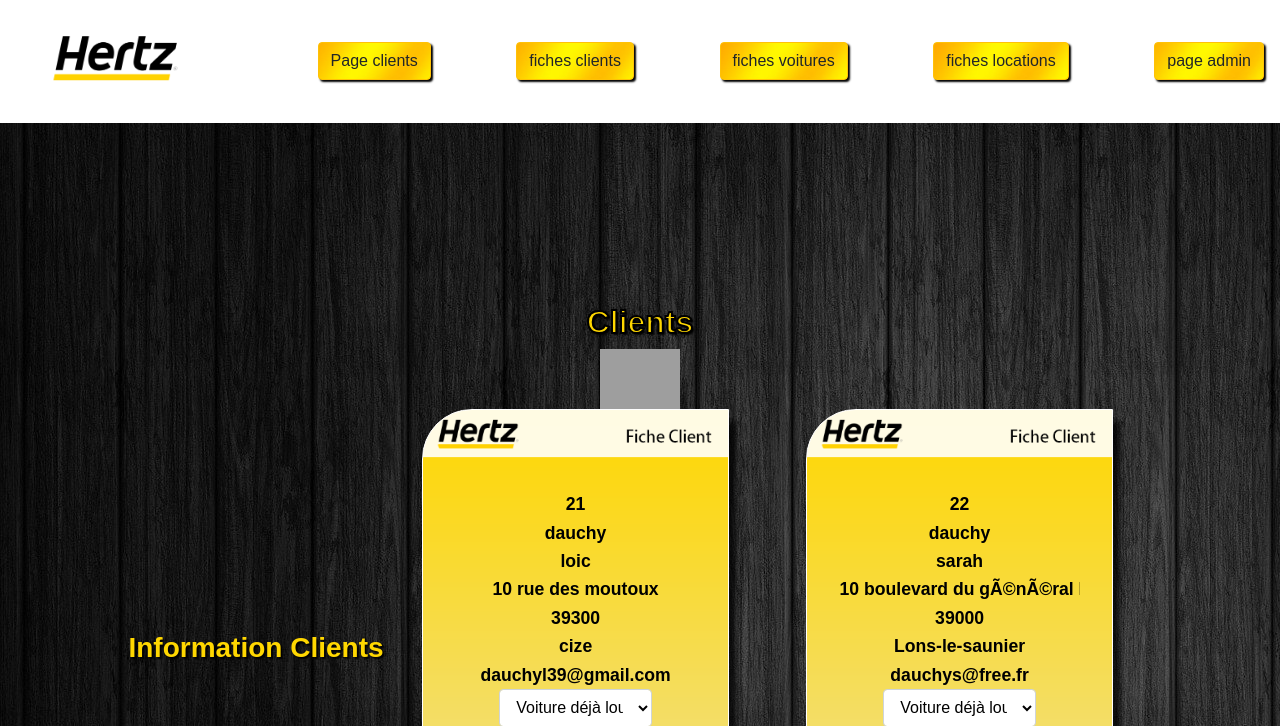
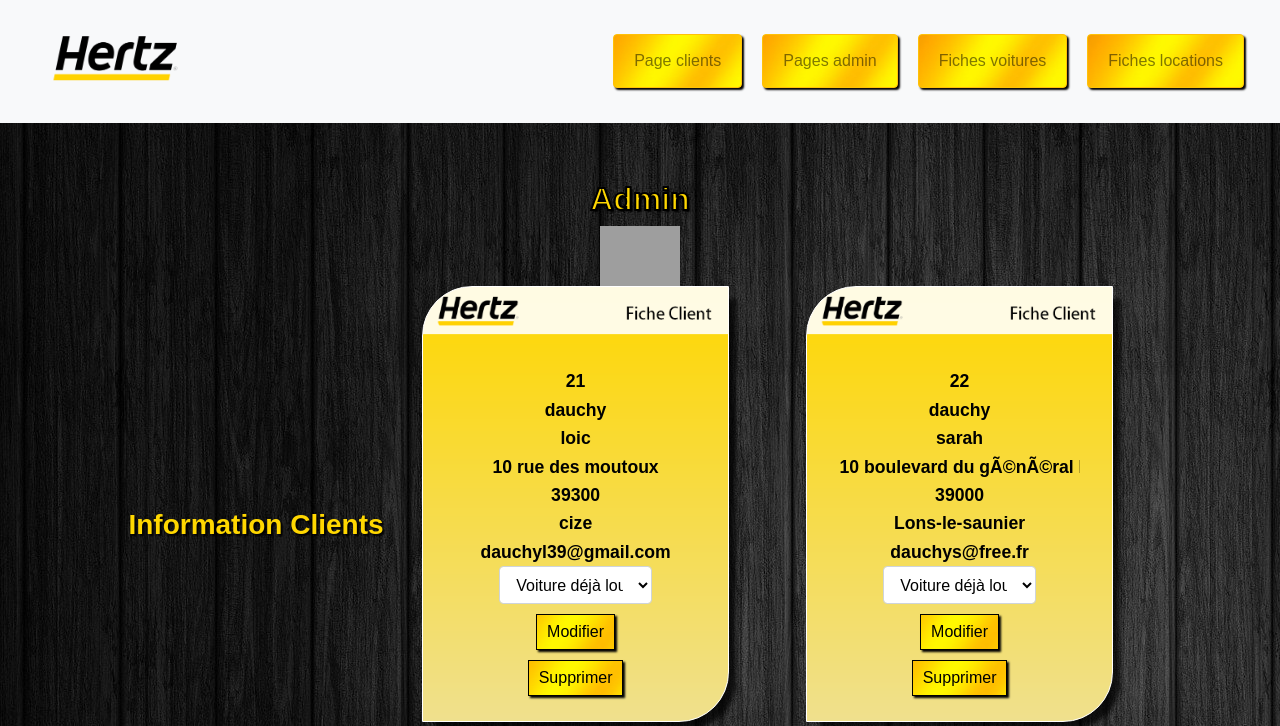
Before and after one commit to loicdauchy/projet4, a PHP site: page /projet4/admin/ficheclients.php in a window 1280 px wide. Shown: the top 726 px of the page. Run offline with PHP 8.4, Linux system fonts and the light colour scheme; data comes from the database, SQL or seed files in the repository; grey boxes are pictures that could not be loaded.

Commit message:
hgfyufgiu

```diff
--- a/admin/ficheclients.php
+++ b/admin/ficheclients.php
@@ -34,31 +34,43 @@
     <link rel="stylesheet" href="https://cdn.jsdelivr.net/npm/bootstrap@4.5.3/dist/css/bootstrap.min.css"
         integrity="sha384-TX8t27EcRE3e/ihU7zmQxVncDAy5uIKz4rEkgIXeMed4M0jlfIDPvg6uqKI2xXr2" crossorigin="anonymous">
     <link rel="stylesheet" href="../style.css">
-    <link rel="shortcut icon" href="../image/shortcut" type="image/x-icon"/>
+    <link rel="shortcut icon" href="../image/icone.png" type="image/x-icon"/>
     <title>hertz</title>
 </head>
 <body>
 <header class="headeradmin">
 
         <div class="headerdivadmin">
+        <nav class="navbar navbar-expand-lg navbar-light bg-light fixed-top">
+  <a class="navbar-brand" href="#"><img src="../image/langfr-1920px-Hertz-Logo.svg.png" alt="Logo" style="width:200px;"></a>
+  <button class="navbar-toggler" type="button" data-toggle="collapse" data-target="#navbarSupportedContent" aria-controls="navbarSupportedContent" aria-expanded="false" aria-label="Toggle navigation">
+    <span class="navbar-toggler-icon"></span>
+  </button>
 
-            <nav class="navbar navbar-expand-sm bg-white navbar-white">
-                <a class="navbar-brand" href="#">
-                    <div class="logonavbar"><img src="../image/langfr-1920px-Hertz-Logo.svg.png" alt="Logo" style="width:200px;">
-                </div>
-                </a>
+  <div class="collapse navbar-collapse" id="navbarSupportedContent">
+    <ul class="navbar-nav ml-auto">
+      <li class="nav-item">
+        <button class="btn btn-warning"><a class="nav-link" href="http://localhost/projet4/">Page clients <span class="sr-only">(current)</span></a></button>
+      </li>
+      <li class="nav-item">
+      <button class="btn btn-warning"><a class="nav-link" href="http://localhost/projet4/admin/index.php">Pages admin</a></button>
+      </li>
+      <li class="nav-item">
+      <button class="btn btn-warning"><a class="nav-link" href="http://localhost/projet4/admin/fichevoitures.php">Fiches voitures</a></button>
+      </li>
+      <li class="nav-item">
+      <button class="btn btn-warning"><a class="nav-link" href="http://localhost/projet4/admin/fichelocations.php">Fiches locations</a></button>
+      </li>
+    </ul>
 
-                <a href="http://localhost/projet4/"><button  class="btn btn-warning" type="redirect" name="redirect">Page clients</button></a>
-               <a href="http://localhost/projet4/admin/ficheclients.php"><button  class="btn btn-warning" type="redirect" name="redirect">fiches clients</button></a>
-               <a href="http://localhost/projet4/admin/fichevoitures.php"><button  class="btn btn-warning" type="redirect" name="redirect">fiches voitures</button></a>
-               <a href="http://localhost/projet4/admin/fichelocations.php"><button  class="btn btn-warning" type="redirect" name="redirect">fiches locations</button></a>
-               <a href="http://localhost/projet4/admin/index.php"><button  class="btn btn-warning" type="redirect" name="redirect">page admin</button></a>
+  </div>
+</nav>
 
-            </nav><div class="schrollaccueil" id="schroll">
-                <h2 class="schroll">Clients</h2>
+            <div class="schrollaccueil" id="schroll">
+                <h2 class="schroll">Admin</h2>
 
-                <a href="#ficheclient"><img src="../image/man-303792_1280" width="80px"  alt=""></a>
-        </div>
+                <a href="#registre"><img src="../image/preferences-155386_1280" width="80px"  alt=""></a>
+            </div>
         </div>
     </header>
 <section id="ficheclient" class="ficheclient">
--- a/admin/index.php
+++ b/admin/index.php
@@ -38,7 +38,7 @@
     <script src="https://code.jquery.com/jquery-3.4.1.slim.min.js" integrity="sha384-J6qa4849blE2+poT4WnyKhv5vZF5SrPo0iEjwBvKU7imGFAV0wwj1yYfoRSJoZ+n" crossorigin="anonymous"></script>
     <script src="https://cdn.jsdelivr.net/npm/popper.js@1.16.0/dist/umd/popper.min.js" integrity="sha384-Q6E9RHvbIyZFJoft+2mJbHaEWldlvI9IOYy5n3zV9zzTtmI3UksdQRVvoxMfooAo" crossorigin="anonymous"></script>
     <script src="https://stackpath.bootstrapcdn.com/bootstrap/4.4.1/js/bootstrap.min.js" integrity="sha384-wfSDF2E50Y2D1uUdj0O3uMBJnjuUD4Ih7YwaYd1iqfktj0Uod8GCExl3Og8ifwB6" crossorigin="anonymous"></script>
-    <link rel="shortcut icon" href="../image/shortcut" type="image/x-icon"/>
+    <link rel="shortcut icon" href="../image/icone.png" type="image/x-icon"/>
     <title>hertz</title>
 </head>
 <body class="adminbody">
--- a/index.php
+++ b/index.php
@@ -36,7 +36,7 @@
     <link rel="stylesheet" href="https://cdn.jsdelivr.net/npm/bootstrap@4.5.3/dist/css/bootstrap.min.css"
         integrity="sha384-TX8t27EcRE3e/ihU7zmQxVncDAy5uIKz4rEkgIXeMed4M0jlfIDPvg6uqKI2xXr2" crossorigin="anonymous">
     <link rel="stylesheet" href="style.css">
-    <link rel="shortcut icon" href="image/shortcut" type="image/x-icon"/>
+    <link rel="shortcut icon" href="image/icone.png" type="image/x-icon"/>
     <title>hertz</title>
 </head>
 
```
Also changed, not shown: admin/fichelocations.php (+27 -16 lines), admin/fichevoitures.php (+27 -15 lines), image/icone.png (added), image/shortcut.png (deleted).
